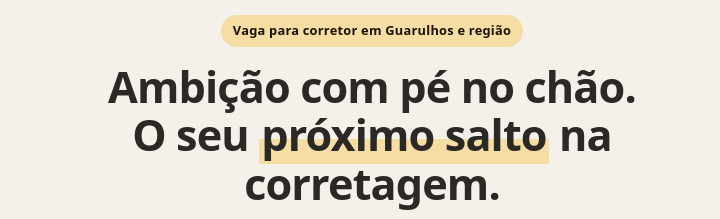
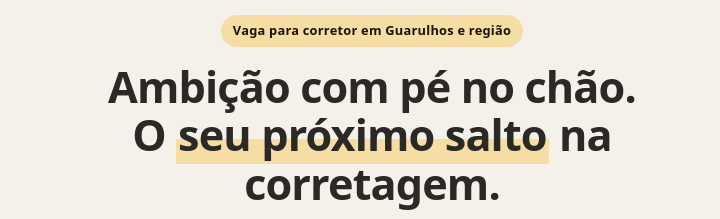
Before and after one commit to jssk0/site-bio, a plain HTML site: page proximo-salto/index.html in a window 1280 px wide. Shown: the part 127-346 px from the top of the page, without its empty margins (268-988 px from the left). Drawn offline with Linux system fonts and the light colour scheme.

Commit message:
Página de vaga: marca-texto em 'seu próximo salto'
Co-Authored-By: Claude Sonnet 5.5 <noreply@anthropic.com>
Claude-Session: https://claude.ai/code/session_01YNsDtY32P1gsvaJnBPWn1Q

```diff
--- a/proximo-salto/index.html
+++ b/proximo-salto/index.html
@@ -81,7 +81,7 @@ ul.clean b{display:block}
   <header class="top">
     <img class="avatar" src="../avatar.jpg" alt="Jéssika Rovigo">
     <span class="tag">Vaga para corretor em Guarulhos e região</span>
-    <h1>Ambição com pé no chão.<br>O seu <mark>próximo salto</mark> na corretagem.</h1>
+    <h1>Ambição com pé no chão.<br>O <mark>seu próximo salto</mark> na corretagem.</h1>
     <p class="lead">Para o corretor que quer subir de patamar com consistência: comissão em 15 dias, leads, treinamento, mentoria e uma carreira com degraus.</p>
     <a class="btn" href="https://wa.me/5511968223358?text=Oi%21%20Vi%20a%20p%C3%A1gina%20da%20J%C3%A9ssika%20e%20quero%20a%20vaga%20de%20corretor%20em%20Guarulhos.">Falar com a Jéssika no WhatsApp</a>
   </header>
```
